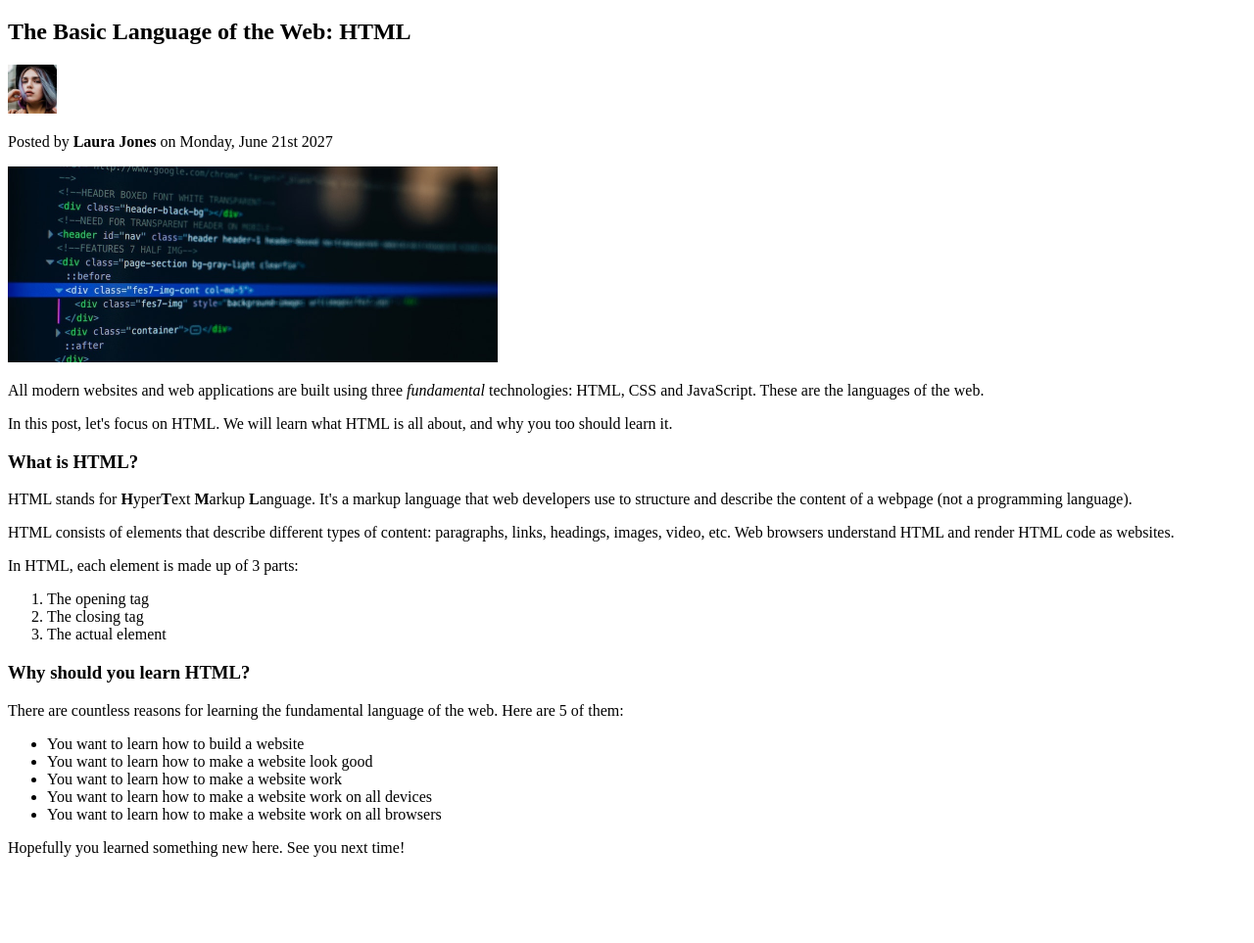
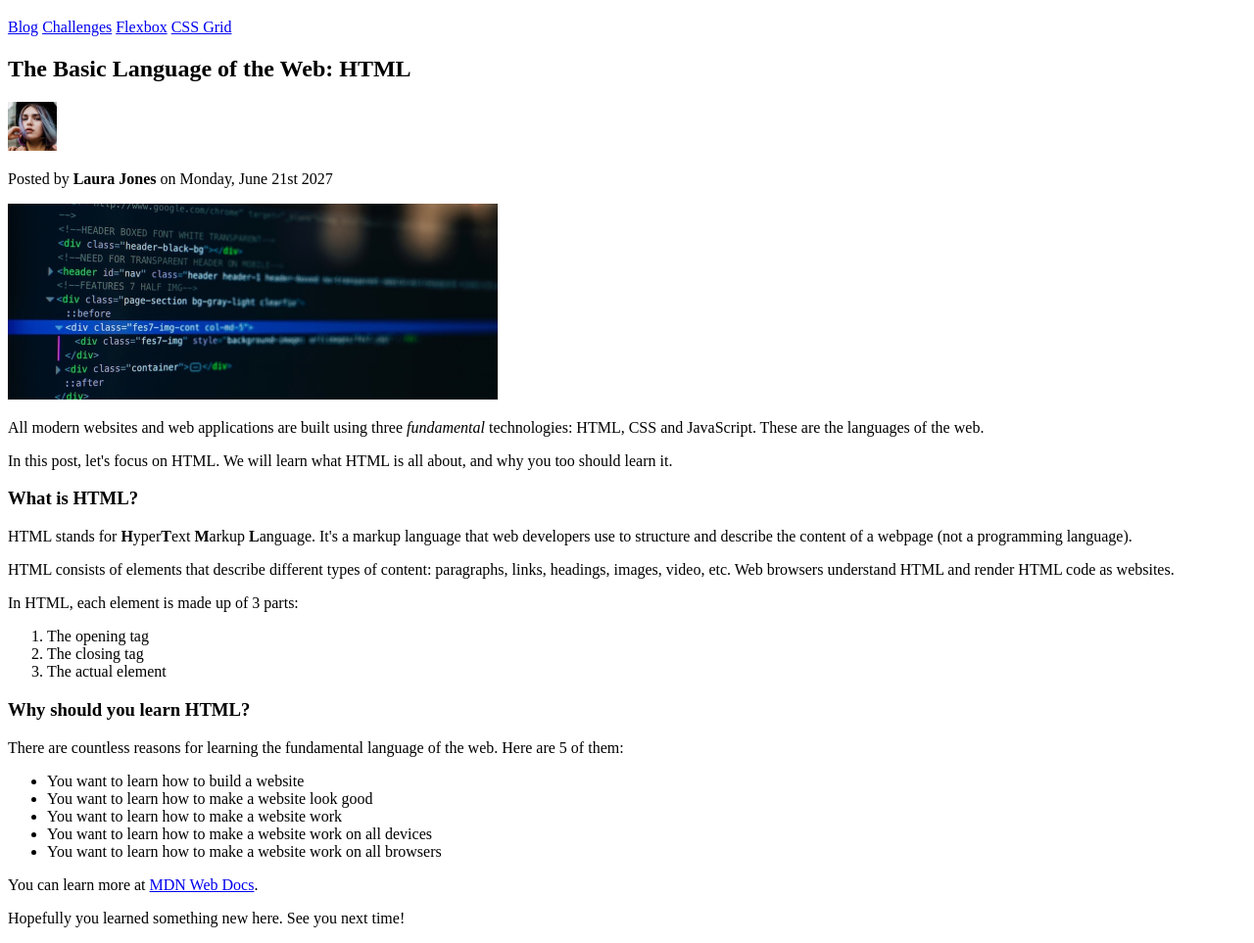
Before and after one commit to mfkfawas/HTML-fundamentals, a plain HTML site: page index.html in a window 1280 px wide. Shown: the part 62-1025 px from the top of the page at 98% size. Before the commit the page ends 953 px from the top, so only its background shows below. Drawn offline with Linux system fonts and the light colour scheme.

Commit message:
hyperlinks

```diff
--- a/index.html
+++ b/index.html
@@ -23,6 +23,12 @@
     <!-- Each and every page should only have one heading(convention) -->
     <!-- Each el give its own meaning and structure to the page. -->
     <h1>📘 The Code Magazine</h1>
+    <!-- links are what actually enables teh internet to be a world wide web. Two types of links, one that
+    point towards outside the curr page, other that point to inner page sections. -->
+    <a href="blog.html">Blog</a>
+    <a href="#">Challenges</a>
+    <a href="#">Flexbox</a>
+    <a href="#">CSS Grid</a>
 
     <h2>The Basic Language of the Web: HTML</h2>
     <img src="laura-jones.jpg" alt="image of the author" width="50px" height="50px" />
@@ -78,6 +84,12 @@
       <li>You want to learn how to make a website work on all devices</li>
       <li>You want to learn how to make a website work on all browsers</li>
     </ul>
+    <p>
+      You can learn more at
+      <a href="https://developer.mozilla.org/en-US/docs/Web/HTML" target="_blank"
+        >MDN Web Docs</a
+      >.
+    </p>
     <p>Hopefully you learned something new here. See you next time!</p>
   </body>
 </html>
```
Also changed, not shown: blog.html (added, +13 -0 lines), 1 other file.
